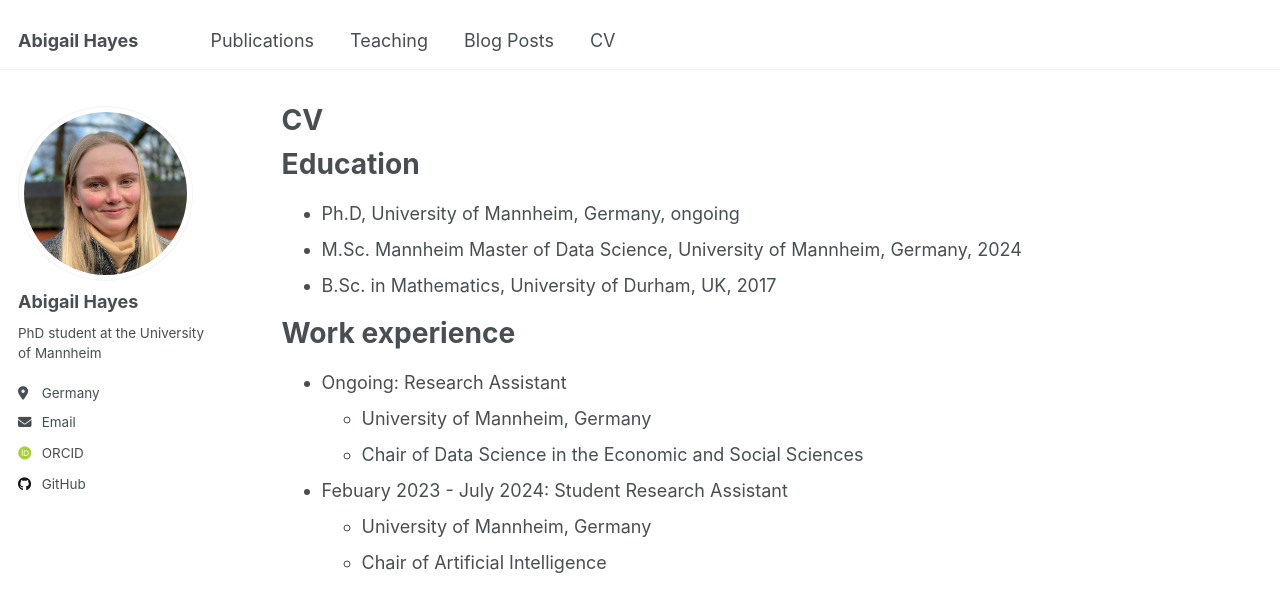
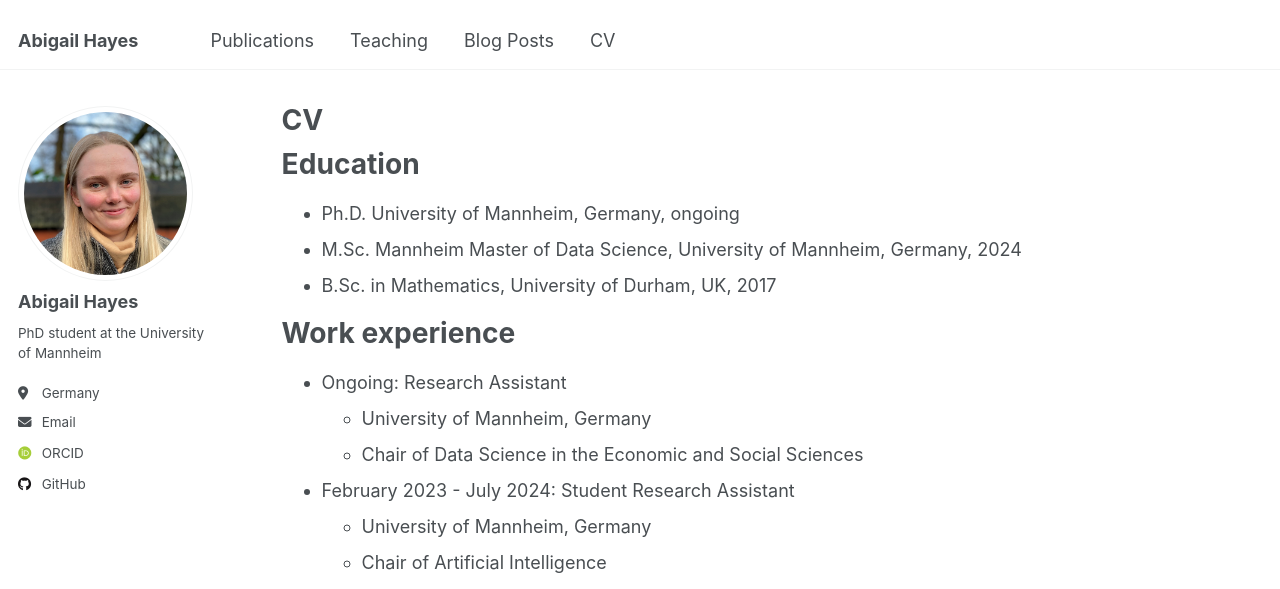
Before and after one commit to abigailhayes/abigailhayes.github.io, a Jekyll site: the page built from _pages/cv.md, in a window 1280 px wide and 900 px high. Shown: the top 589 px of the window. Built offline with Jekyll 4.4.1, drawn with Linux system fonts in a browser that asks for light colours; some web fonts are replaced.

Commit message:
Corrections

```diff
--- a/_pages/cv.md
+++ b/_pages/cv.md
@@ -11,7 +11,7 @@ redirect_from:
 
 Education
 ======
-* Ph.D, University of Mannheim, Germany, ongoing
+* Ph.D. University of Mannheim, Germany, ongoing
 * M.Sc. Mannheim Master of Data Science, University of Mannheim, Germany, 2024
 * B.Sc. in Mathematics, University of Durham, UK, 2017
 
@@ -21,7 +21,7 @@ Work experience
   * University of Mannheim, Germany
   * Chair of Data Science in the Economic and Social Sciences
 
-* Febuary 2023 - July 2024: Student Research Assistant
+* February 2023 - July 2024: Student Research Assistant
   * University of Mannheim, Germany
   * Chair of Artificial Intelligence
   * Duties included: Building a practice question recommender for students
```
